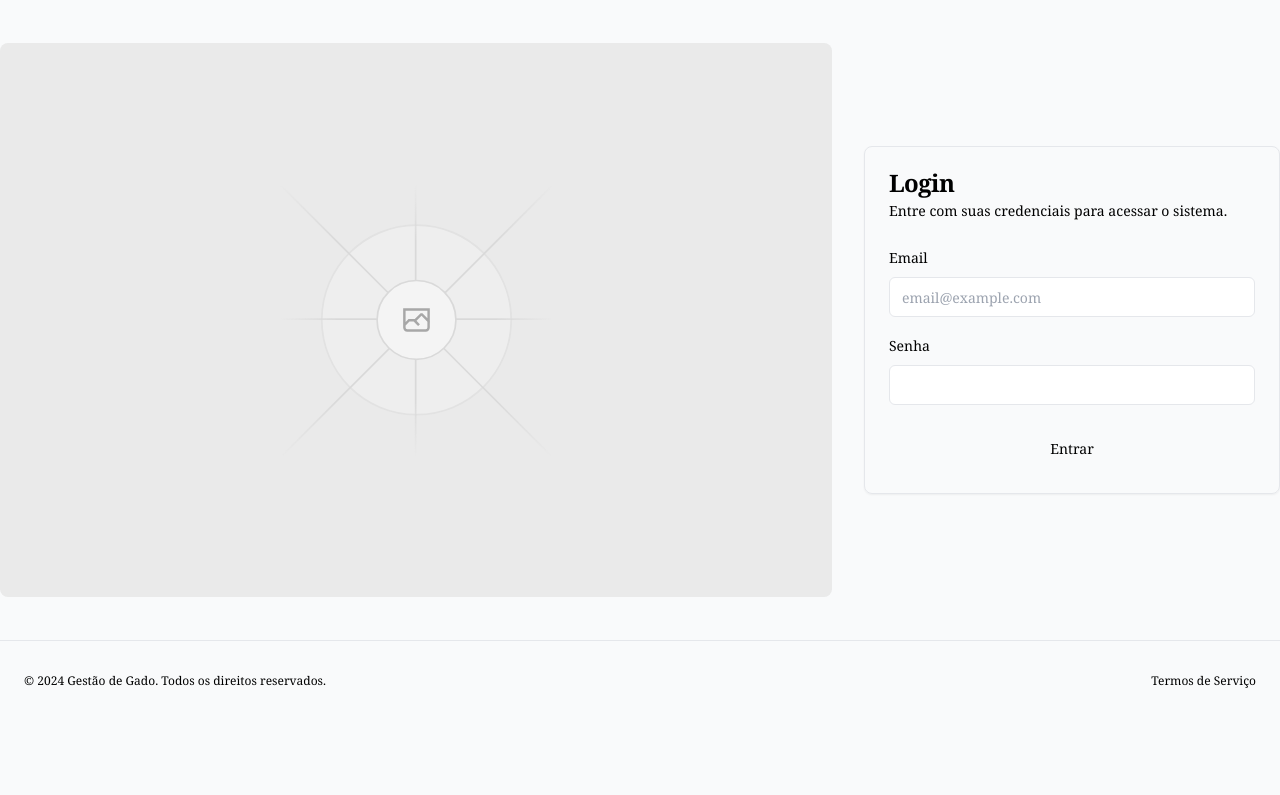
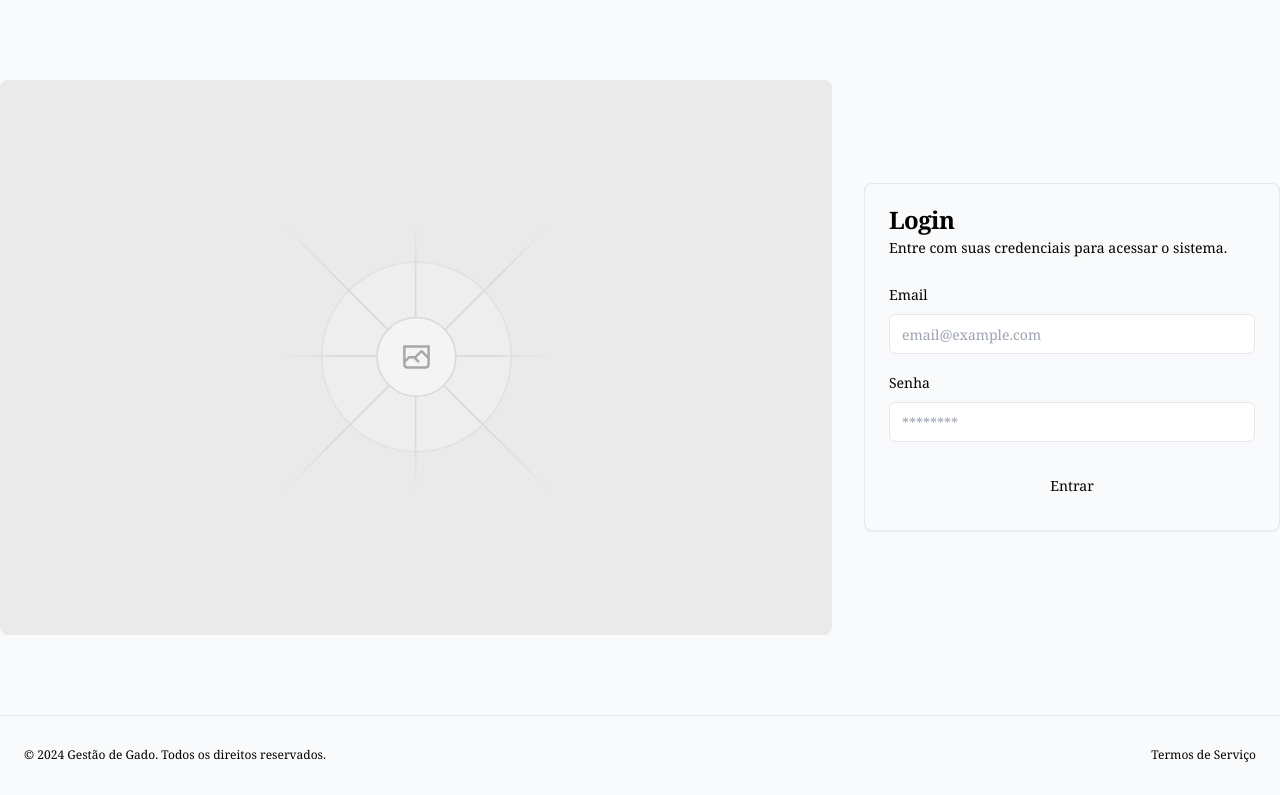
Before and after one commit to iuryfranca/iot-project, a Django app: page /login in a window 1280 px wide. Shown: the part 80-875 px from the top of the page. Before the commit the page ends 768 px from the top, so only its background shows below. Run offline with Django 5.2, Linux system fonts and the light colour scheme; some libraries are stand-ins or nearby versions.

```diff
--- a/iot_app/templates/login.html
+++ b/iot_app/templates/login.html
@@ -7,7 +7,8 @@
 
 <!-- src="{% static 'images/placeholder.svg' %}" -->
 
-<div class="flex flex-col h-[calc(100vh-160px)]">
+<!-- <div class="flex flex-col h-[calc(100vh-160px)]"> -->
+<div class="flex flex-col h-full py-20">
   <main class="flex flex-col md:flex-row items-center justify-center flex-1">
     <div class="w-full">
       <img
@@ -51,10 +52,12 @@
             <input
               class="flex h-10 w-full rounded-md border border-input bg-background px-3 py-2 text-sm ring-offset-background file:border-0 file:bg-transparent file:text-sm file:font-medium file:text-foreground placeholder:text-muted-foreground focus-visible:outline-none focus-visible:ring-2 focus-visible:ring-ring focus-visible:ring-offset-2 disabled:cursor-not-allowed disabled:opacity-50"
               id="password"
-              type="password" />
+              type="password"
+              ]
+              placeholder="********" />
           </div>
         </div>
-        <div class="flex items-center p-6 pt-0">
+        <div class="flex flex-col gap-4 items-center p-6 pt-0">
           <button
             class="inline-flex items-center justify-center gap-2 whitespace-nowrap rounded-md text-sm font-medium ring-offset-background transition-colors focus-visible:outline-none focus-visible:ring-2 focus-visible:ring-ring focus-visible:ring-offset-2 disabled:pointer-events-none disabled:opacity-50 [&amp;_svg]:pointer-events-none [&amp;_svg]:size-4 [&amp;_svg]:shrink-0 bg-primary text-primary-foreground hover:bg-primary/90 h-10 px-4 py-2 w-full">
             Entrar
```
